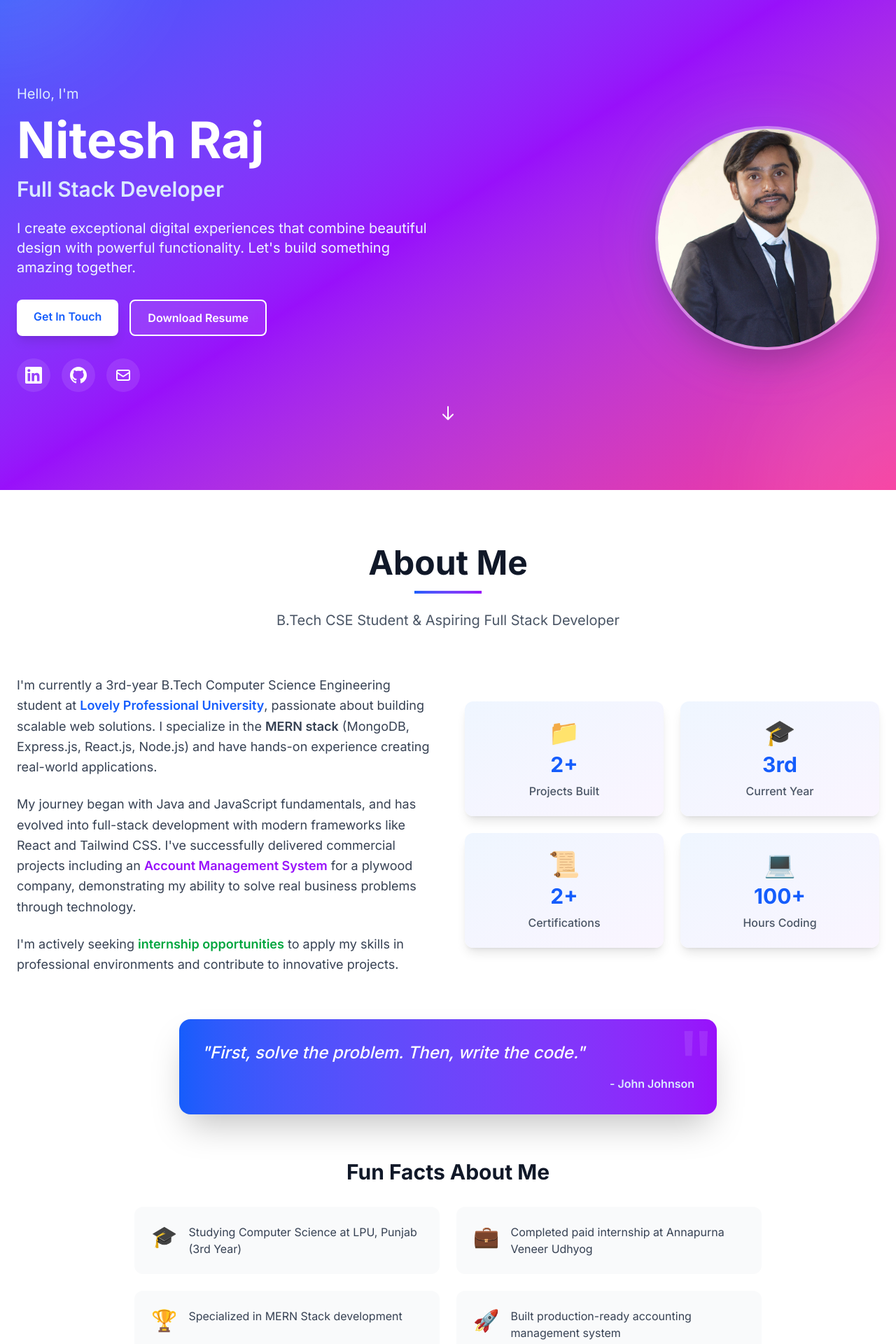
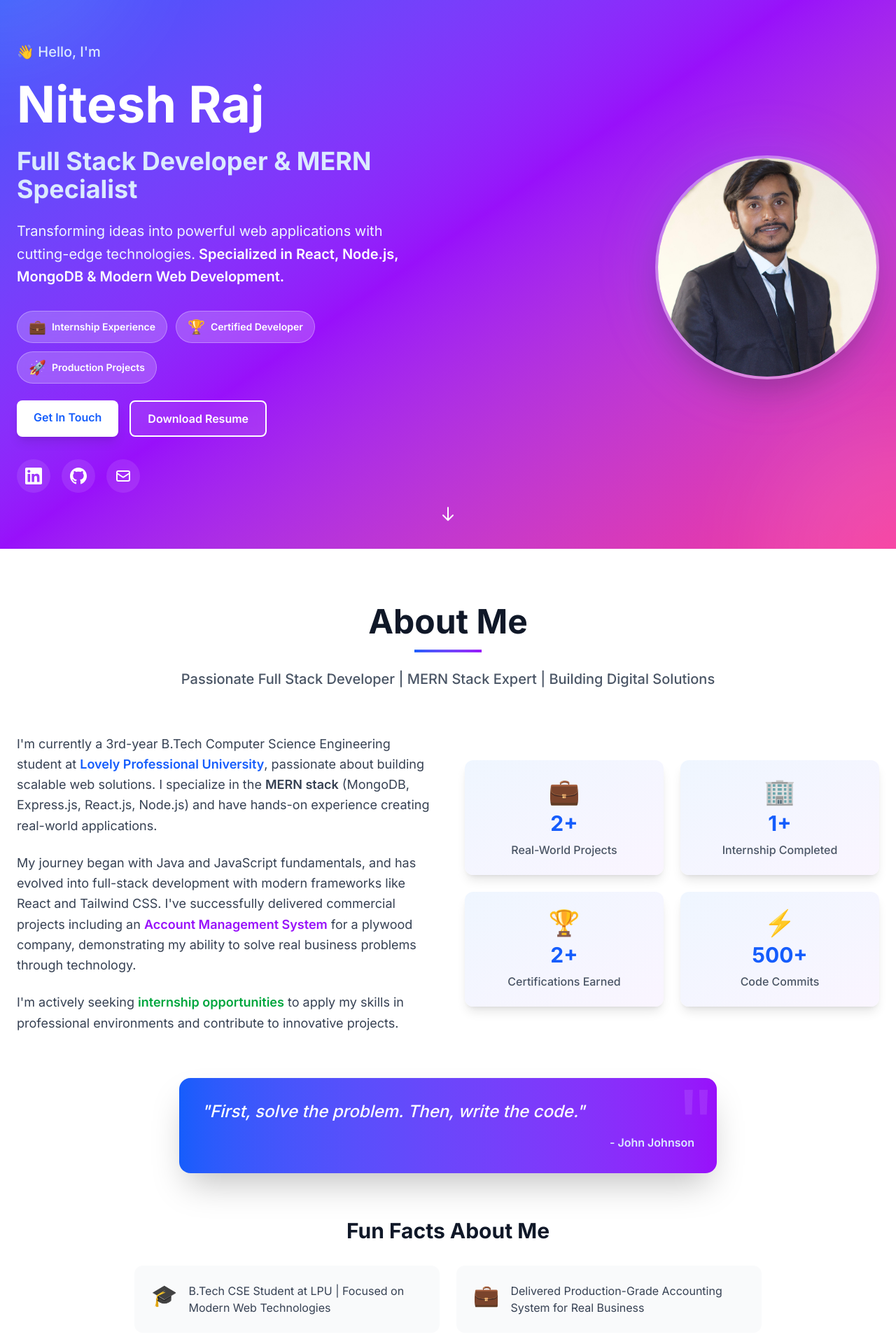
Before and after one commit to nitesh7079/My-Portfolio, a React (Vite) app: page / in a window 1280 px wide. Shown: the part 100-2020 px from the top of the page at 70% size. Built offline with nearby package versions, Linux system fonts and the light colour scheme.

Commit message:
Add in home page Experience and intership

```diff
--- a/src/components/About.jsx
+++ b/src/components/About.jsx
@@ -2,28 +2,28 @@ import React from 'react';
 
 const About = () => {
   const stats = [
-    { icon: '📁', value: '2+', label: 'Projects Built' },
-    { icon: '🎓', value: '3rd', label: 'Current Year' },
-    { icon: '📜', value: '2+', label: 'Certifications' },
-    { icon: '💻', value: '100+', label: 'Hours Coding' },
+    { icon: '💼', value: '2+', label: 'Real-World Projects' },
+    { icon: '🏢', value: '1+', label: 'Internship Completed' },
+    { icon: '🏆', value: '2+', label: 'Certifications Earned' },
+    { icon: '⚡', value: '500+', label: 'Code Commits' },
   ];
 
   const funFacts = [
     {
       icon: '🎓',
-      text: 'Studying Computer Science at LPU, Punjab (3rd Year)'
+      text: 'B.Tech CSE Student at LPU | Focused on Modern Web Technologies'
     },
     {
       icon: '💼',
-      text: 'Completed paid internship at Annapurna Veneer Udhyog'
+      text: 'Delivered Production-Grade Accounting System for Real Business'
     },
     {
       icon: '🏆',
-      text: 'Specialized in MERN Stack development'
+      text: 'MERN Stack Specialist | React • Node.js • MongoDB Expert'
     },
     {
-      icon: '🚀',
-      text: 'Built production-ready accounting management system'
+      icon: '⚡',
+      text: 'Fast Learner | Passionate About Clean Code & Best Practices'
     },
   ];
 
@@ -35,8 +35,8 @@ const About = () => {
             About Me
           </h2>
           <div className="w-24 h-1 bg-gradient-to-r from-blue-600 to-purple-600 mx-auto mb-6"></div>
-          <p className="text-xl text-gray-600 dark:text-gray-400">
-            B.Tech CSE Student & Aspiring Full Stack Developer
+          <p className="text-xl text-gray-600 dark:text-gray-400 font-medium">
+            Passionate Full Stack Developer | MERN Stack Expert | Building Digital Solutions
           </p>
         </div>
 
--- a/src/components/Header.jsx
+++ b/src/components/Header.jsx
@@ -13,21 +13,38 @@ const Header = () => {
         <div className="flex flex-col lg:flex-row items-center justify-between gap-12">
           {/* Left content */}
           <div className="flex-1 text-center lg:text-left animate-slide-in">
-            <p className="text-lg md:text-xl mb-4 text-blue-100">
-              Hello, I'm
+            <p className="text-lg md:text-xl mb-4 text-blue-100 font-medium">
+              👋 Hello, I'm
             </p>
-            <h1 className="text-5xl md:text-7xl font-bold mb-4 animate-fade-in">
+            <h1 className="text-5xl md:text-7xl font-bold mb-4 animate-fade-in leading-tight">
               Nitesh Raj
             </h1>
-            <h2 className="text-2xl md:text-3xl mb-6 text-blue-100 font-semibold animate-slide-up">
-              Full Stack Developer
+            <h2 className="text-2xl md:text-4xl mb-6 text-blue-100 font-bold animate-slide-up">
+              Full Stack Developer & MERN Specialist
             </h2>
-            <p className="text-lg md:text-xl mb-8 text-blue-50 max-w-2xl mx-auto lg:mx-0 animate-slide-up" style={{ animationDelay: '0.2s' }}>
-              I create exceptional digital experiences that combine beautiful design with powerful functionality. Let's build something amazing together.
+            <p className="text-lg md:text-xl mb-8 text-blue-50 max-w-2xl mx-auto lg:mx-0 animate-slide-up leading-relaxed" style={{ animationDelay: '0.2s' }}>
+              Transforming ideas into powerful web applications with cutting-edge technologies.
+              <span className="font-semibold text-white"> Specialized in React, Node.js, MongoDB & Modern Web Development.</span>
             </p>
 
+            {/* Achievement badges */}
+            <div className="flex flex-wrap justify-center lg:justify-start gap-3 mb-6 animate-slide-up" style={{ animationDelay: '0.3s' }}>
+              <div className="flex items-center gap-2 px-4 py-2 bg-white/20 backdrop-blur-sm rounded-full border border-white/30">
+                <span className="text-xl">💼</span>
+                <span className="text-sm font-semibold">Internship Experience</span>
+              </div>
+              <div className="flex items-center gap-2 px-4 py-2 bg-white/20 backdrop-blur-sm rounded-full border border-white/30">
+                <span className="text-xl">🏆</span>
+                <span className="text-sm font-semibold">Certified Developer</span>
+              </div>
+              <div className="flex items-center gap-2 px-4 py-2 bg-white/20 backdrop-blur-sm rounded-full border border-white/30">
+                <span className="text-xl">🚀</span>
+                <span className="text-sm font-semibold">Production Projects</span>
+              </div>
+            </div>
+
             {/* Contact links */}
-            <div className="flex flex-wrap justify-center lg:justify-start gap-4 mb-8 animate-slide-up" style={{ animationDelay: '0.4s' }}>
+            <div className="flex flex-wrap justify-center lg:justify-start gap-4 mb-8 animate-slide-up" style={{ animationDelay: '0.5s' }}>
               <a
                 href="mailto:niteshrajkumar66@gmail.com"
                 className="px-6 py-3 bg-white text-blue-600 font-semibold rounded-lg hover:bg-blue-50 transition-all duration-300 hover:scale-105 shadow-lg"
```
